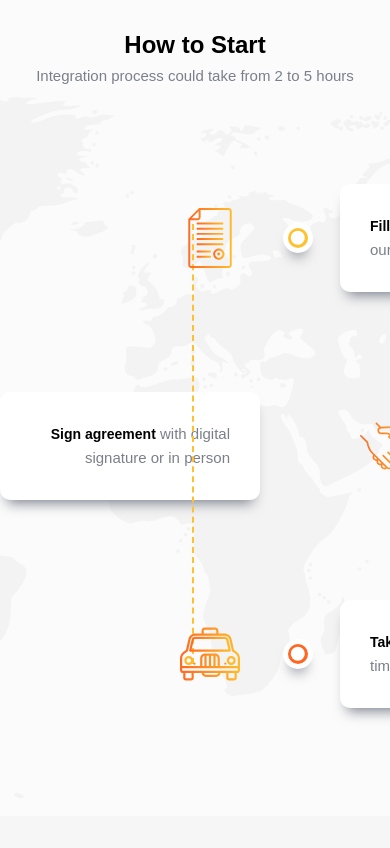
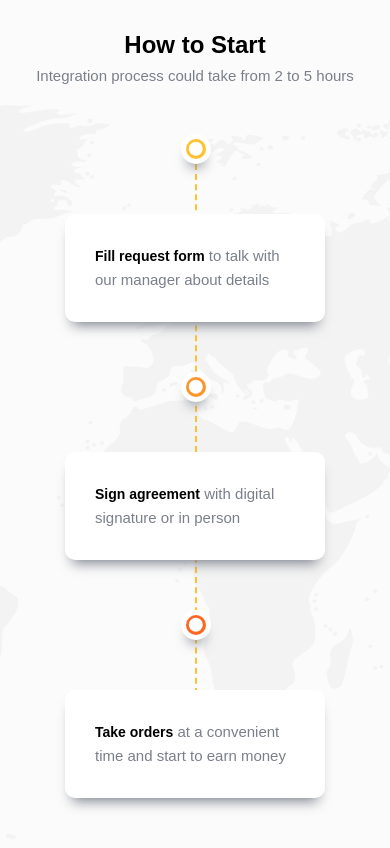
Before and after one commit to maxmdev/taxi-website, a React (Create React App) app: page / in a window 390 px wide. Shown: the part 3300-4148 px from the top of the page. Before the commit the page ends 4116 px from the top, so only its background shows below. Built offline with nearby package versions, Linux system fonts and the light colour scheme.

Commit message:
fixed adaptivity for component

```diff
--- a/src/Workflow.css
+++ b/src/Workflow.css
@@ -123,6 +123,43 @@
     margin-bottom: 0;
 }
 
-@media (max-width: 460px) {
+@media (max-width: 600px) {
+    .workflow-content__divider {
+        margin-top: 30px;
+        margin-left: 0;
+        z-index: 1;
+        height: 540px;
+    }
 
+    .workflow-content {
+        max-width: 320px;
+        margin: 40px auto;
+        position: relative;
+    }
+
+    .workflow-content__circle {
+        position: static;
+        margin-left: 1px;
+        margin-bottom: 50px;
+    }
+
+    .workflow-content__item {
+        display: flex;
+        margin: 50px auto;
+        position: relative;
+        flex-direction: column;
+        z-index: 2;
+    }
+
+    .workflow-content__item:nth-child(2n) {
+        flex-direction: column;
+    }
+
+    .workflow-content__item:nth-child(3n) .workflow-content__circle {
+        margin-left: 1px;
+    }
+
+    .workflow-content__item:nth-child(3n) .workflow-content__description {
+        text-align: left;
+    }
 }
--- a/src/components/Workflow.js
+++ b/src/components/Workflow.js
@@ -28,6 +28,7 @@ const defaultProps = {
 }
 
 export const Workflow = ({props = defaultProps}) => {
+    const mobileWidth = 610;
 
     const { width } = useWindowSize();
 
@@ -44,9 +45,10 @@ export const Workflow = ({props = defaultProps}) => {
                         props.content.map((step, index) => {
                             return (
                                 <div className='workflow-content__item' key={'item' + index}>
-                                    <img src={require(`../images/icons/${step.image}`).default}
+                                    { width > mobileWidth && (<img src={require(`../images/icons/${step.image}`).default}
                                          alt={step.header + ' image'}
-                                         className='workflow-content__image'/>
+                                         className='workflow-content__image'/>)
+                                    }
                                     <span className='workflow-content__circle'>
                                             <span className='workflow-content__circle-inner'>
                                                 <span className='workflow-content__circle-center'/>
```
